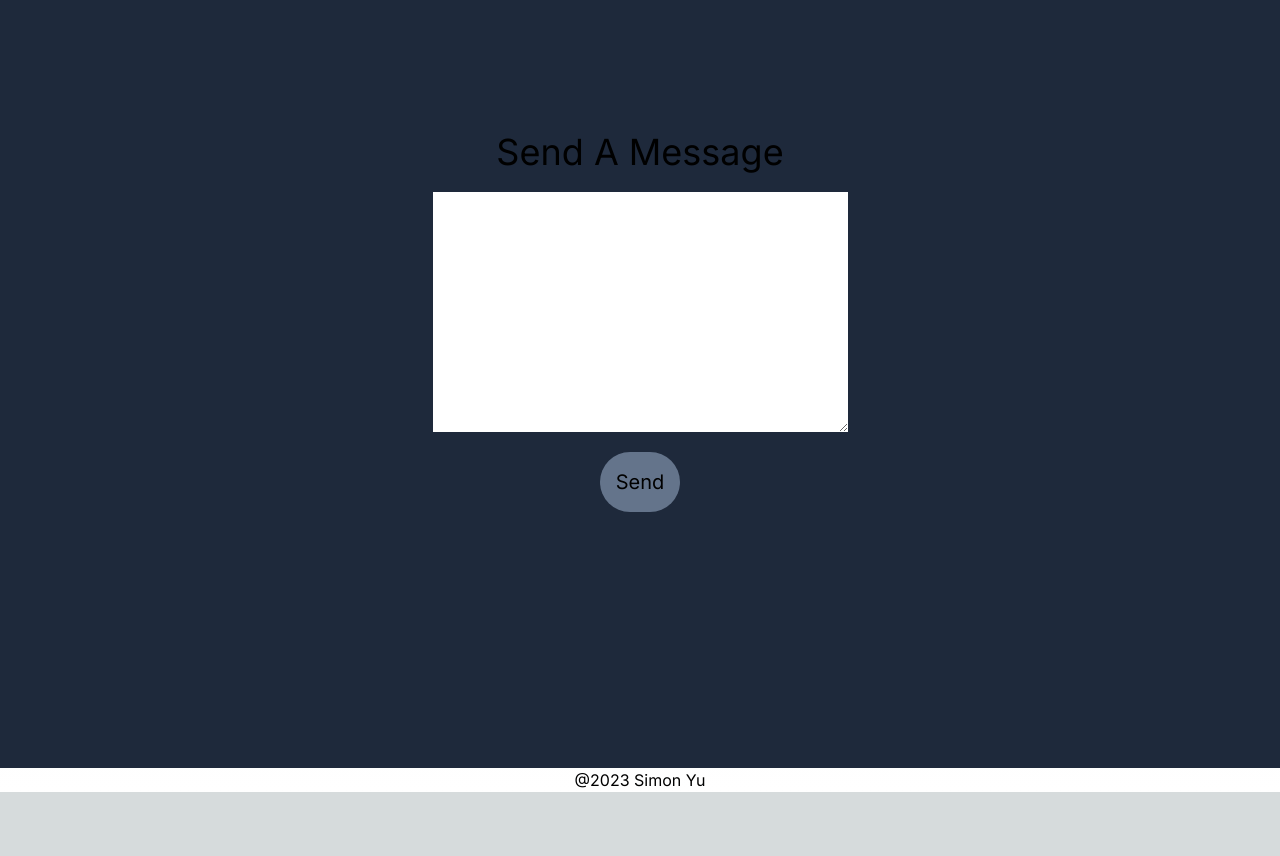
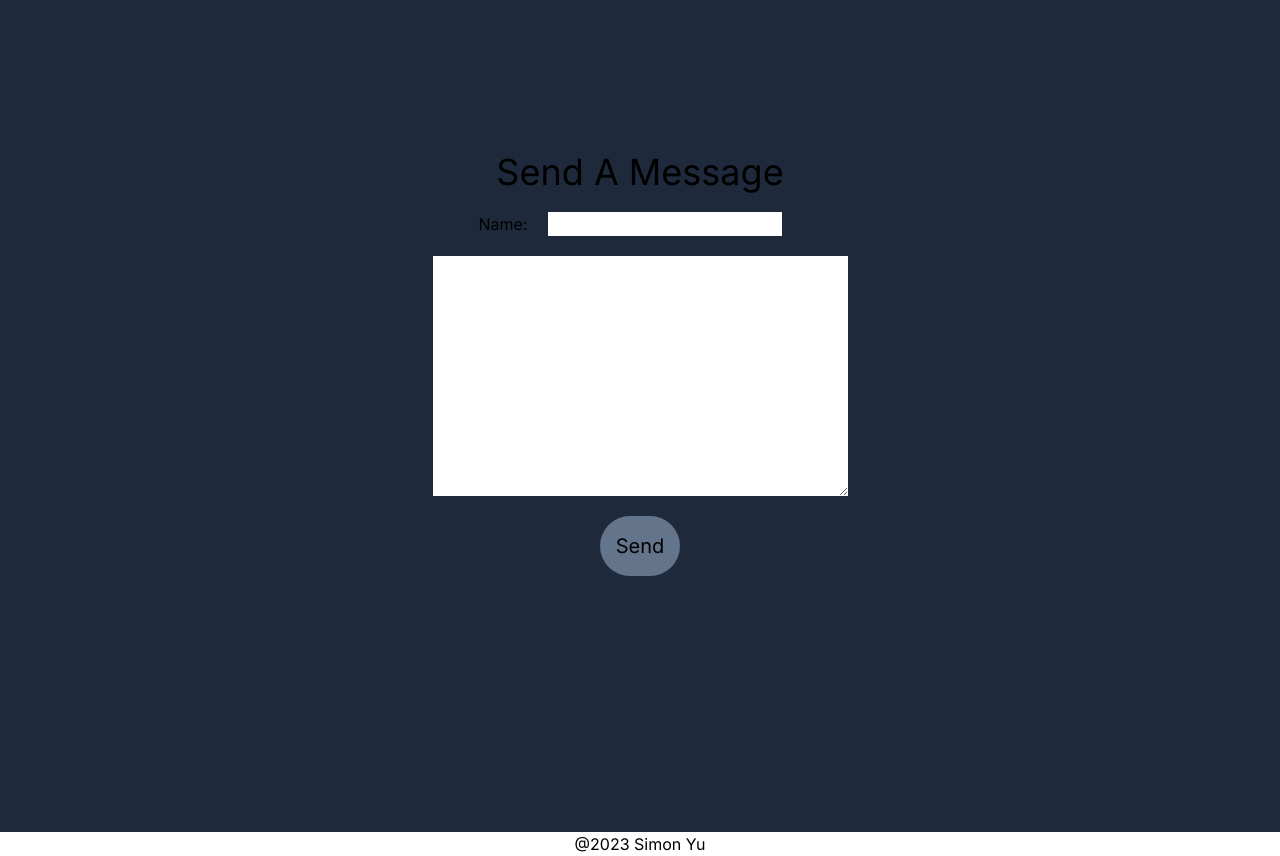
Before and after one commit to Simon7896/personal-website, a Next.js app: page /contacts in a window 1280 px wide. Shown: the part 1040-1896 px from the top of the page. Before the commit the page ends 1832 px from the top, so only its background shows below. Built offline with nearby package versions, Linux system fonts and the light colour scheme.

Commit message:
Implemented message feature

```diff
--- a/src/app/contacts/form.tsx
+++ b/src/app/contacts/form.tsx
@@ -1,32 +1,54 @@
 'use client'
 
-import { FormEventHandler } from "react";
-
-type FormInputs = {
-    email: string;
-    message: string;
-}
+import { useState } from "react";
+import { ToastContainer, toast } from 'react-toastify';
+import 'react-toastify/dist/ReactToastify.css';
+import sendMsg from "./sendMsg";
+import { Toast } from "react-toastify/dist/components";
 
 export default function Form() {
-    const handleSubmit: FormEventHandler<HTMLFormElement> = (e) => {
-        e.preventDefault();
 
-        const form = e.currentTarget;
-        const formData = new FormData(e.currentTarget);
+    const [message, setMessage] = useState('');
+    const [name, setName] = useState('');
 
-        const formJson = Object.fromEntries(formData.entries());
-        console.log(formJson);
+    const resetForm = () => {
+        setMessage('');
+        setName('');
     }
+
+    const send = (formData: FormData) => {
+        sendMsg(formData)
+        resetForm()
+        notify()
+    }
+
+    const notify = () => toast("Message Sent!");
 
     return (
         <div>
-            <form method="post" onSubmit={handleSubmit}>
-                <h1 className="text-4xl text-center">Send A Message</h1>
+            <form action={send}>
+                <h1 className="p-5 text-4xl text-center">Send A Message</h1>
+                <label className="flex justify-center">
+                    Name:<input
+                        className="mx-5 text-black"
+                        name="name"
+                        value={name}
+                        onChange={(e)=>{setName(e.target.value)}}
+                        type="text"
+                    />
+                </label>
                 <label className="m-5 flex justify-center text-black">
-                    <textarea name="message" rows={10} cols={40} />
+                    <textarea
+                        name="message"
+                        value={message}
+                        onChange={(e)=>setMessage(e.target.value)}
+                        rows={10}
+                        cols={40}
+                    />
                 </label>
                 <button className="p-4 rounded-full bg-slate-500 text-xl" type="submit">Send</button>
             </form>
+            <ToastContainer/>
         </div>
     )
 }
```
